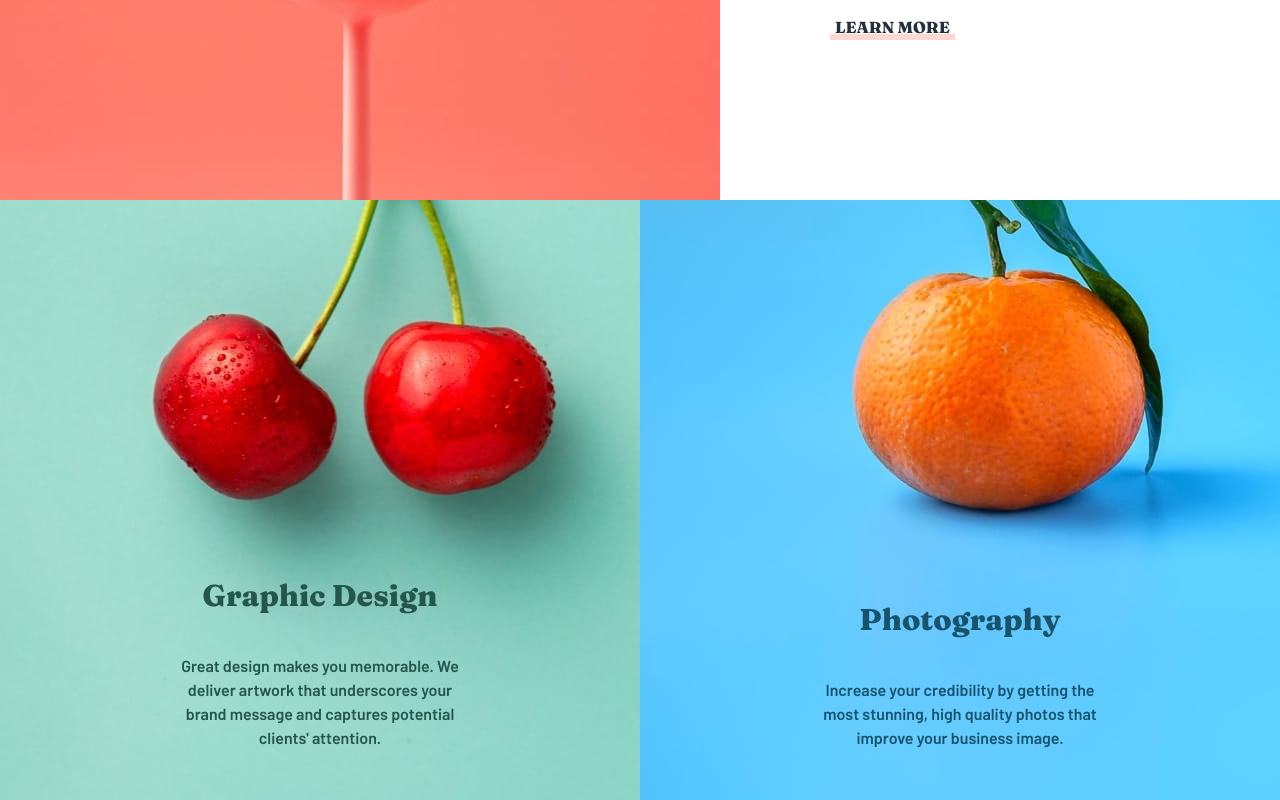
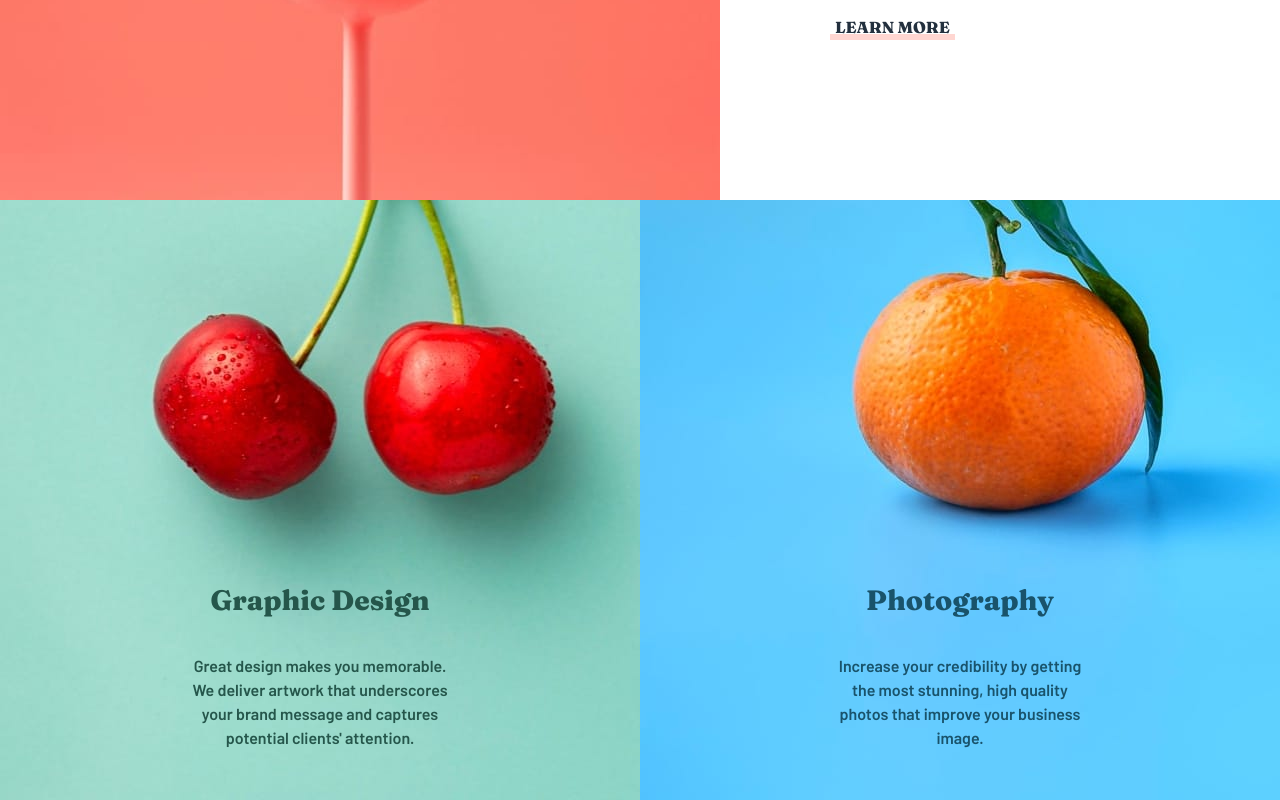
Before and after one commit to RichardBacon/sunnyside-agency-landing-page, a website built with Parcel: page src/index.html in a window 1280 px wide. Shown: the part 1981-2781 px from the top of the page. Built offline with nearby package versions, Linux system fonts and the light colour scheme.

Commit message:
Refactor services section

```diff
--- a/src/index.html
+++ b/src/index.html
@@ -95,7 +95,7 @@
       </section>
 
       <section class="services">
-        <div class="services__section services__section--graphic-design">
+        <div class="services__content services__content--graphic-design">
           <h2 class="services__heading">Graphic Design</h2>
           <p class="services__text">
             Great design makes you memorable. We deliver artwork that
@@ -104,7 +104,7 @@
           </p>
         </div>
 
-        <div class="services__section services__section--photography">
+        <div class="services__content services__content--photography">
           <h2 class="services__heading">Photography</h2>
           <p class="services__text">
             Increase your credibility by getting the most stunning, high quality
--- a/src/scss/pages/_home.scss
+++ b/src/scss/pages/_home.scss
@@ -2,33 +2,31 @@
   display: flex;
 }
 
-.services__section {
+.services__content {
   display: flex;
   flex-basis: 50%;
   flex-direction: column;
+  gap: 3.6rem;
   height: 60rem;
   justify-content: flex-end;
-  padding: 0 18rem 5rem 18rem;
+  padding: 0 19rem 5rem 19rem;
   text-align: center;
 }
 
-.services__section--graphic-design {
+.services__content--graphic-design {
   background-image: url('../img/desktop/image-graphic-design.jpg');
-  background-size: cover;
   color: $brunswick-green;
 }
 
-.services__section--photography {
+.services__content--photography {
   background-image: url('../img/desktop/image-photography.jpg');
-  background-size: cover;
   color: $sapphire;
 }
 
 .services__heading {
   font-family: 'Fraunces', serif;
-  font-size: 3rem;
+  font-size: 2.8rem;
   line-height: 1.2;
-  margin-bottom: 4rem;
 }
 
 .services__text {
```
